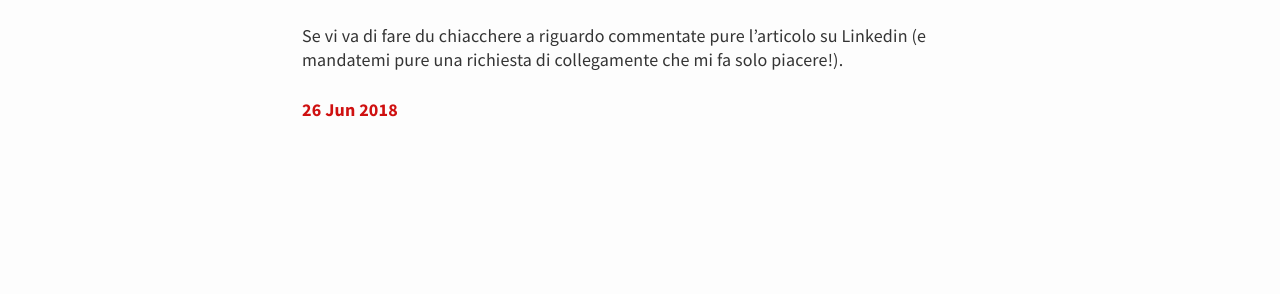
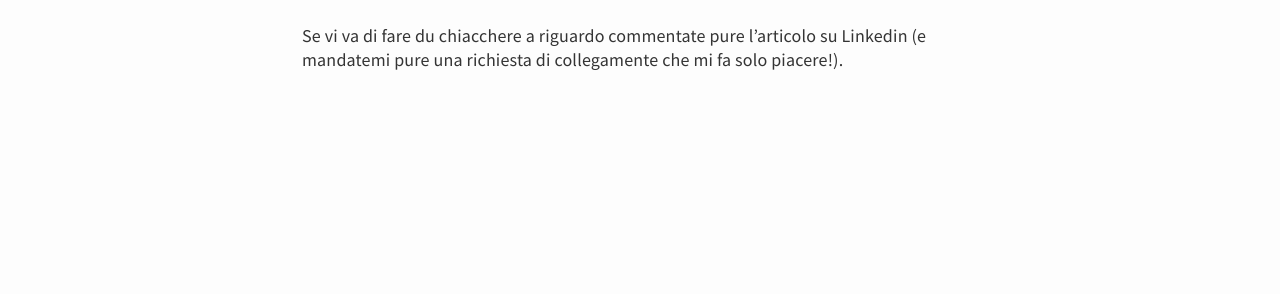
Before and after one commit to KingFelix/kingfelix.github.io, a Jekyll site: the page built from _posts/2018-06-26-un-po-di-chiarezza.md, in a window 1280 px wide. Shown: the part 552-846 px from the top of the page. Built offline with Jekyll 4.4.1, drawn with Linux system fonts in a browser that asks for light colours.

Commit message:
Update post.html

```diff
--- a/_layouts/post.html
+++ b/_layouts/post.html
@@ -9,5 +9,5 @@ layout: default
 		{{ content }}
 
 	</div>
-	<div class=”entry-meta”><a class=”entry-date published”>{{ page.date | date_to_string }}</a></div>
+
 </article>
```
